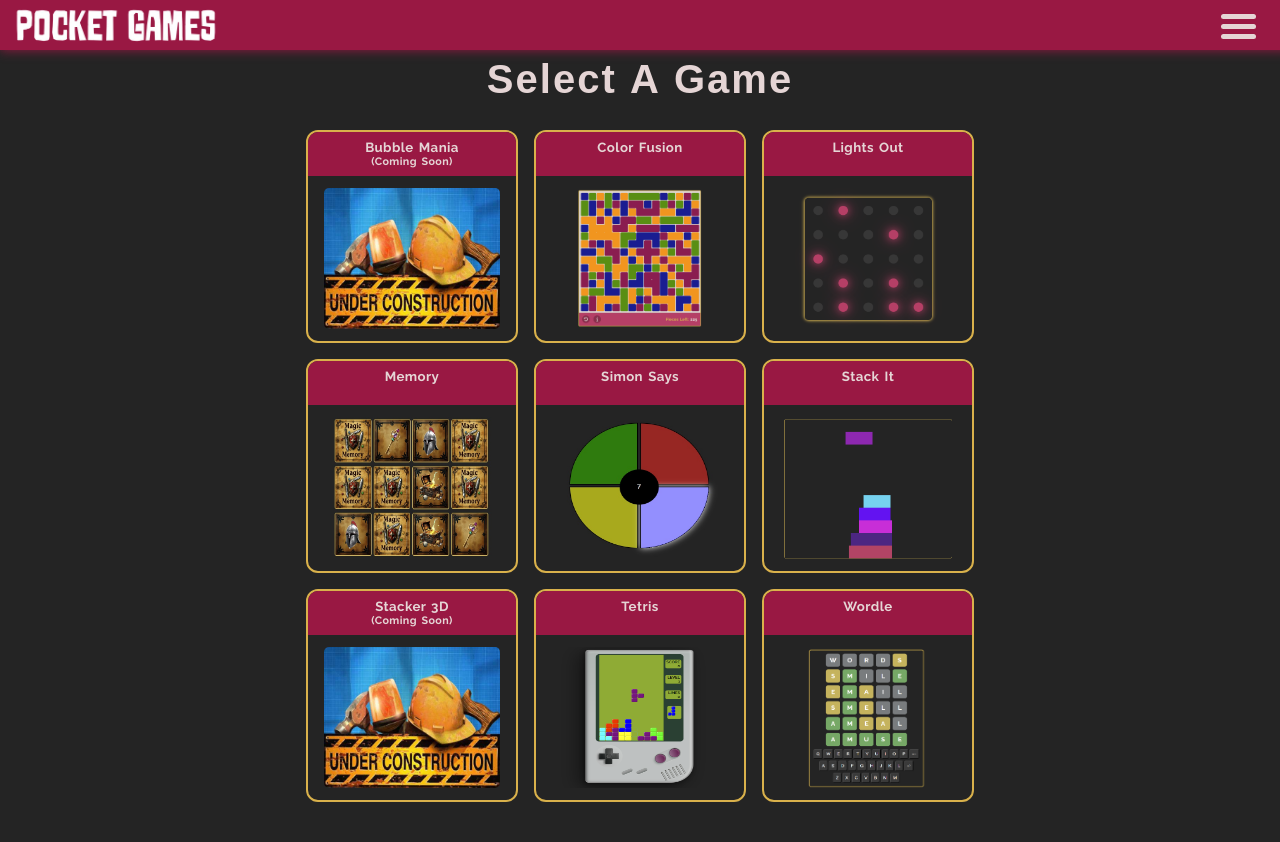
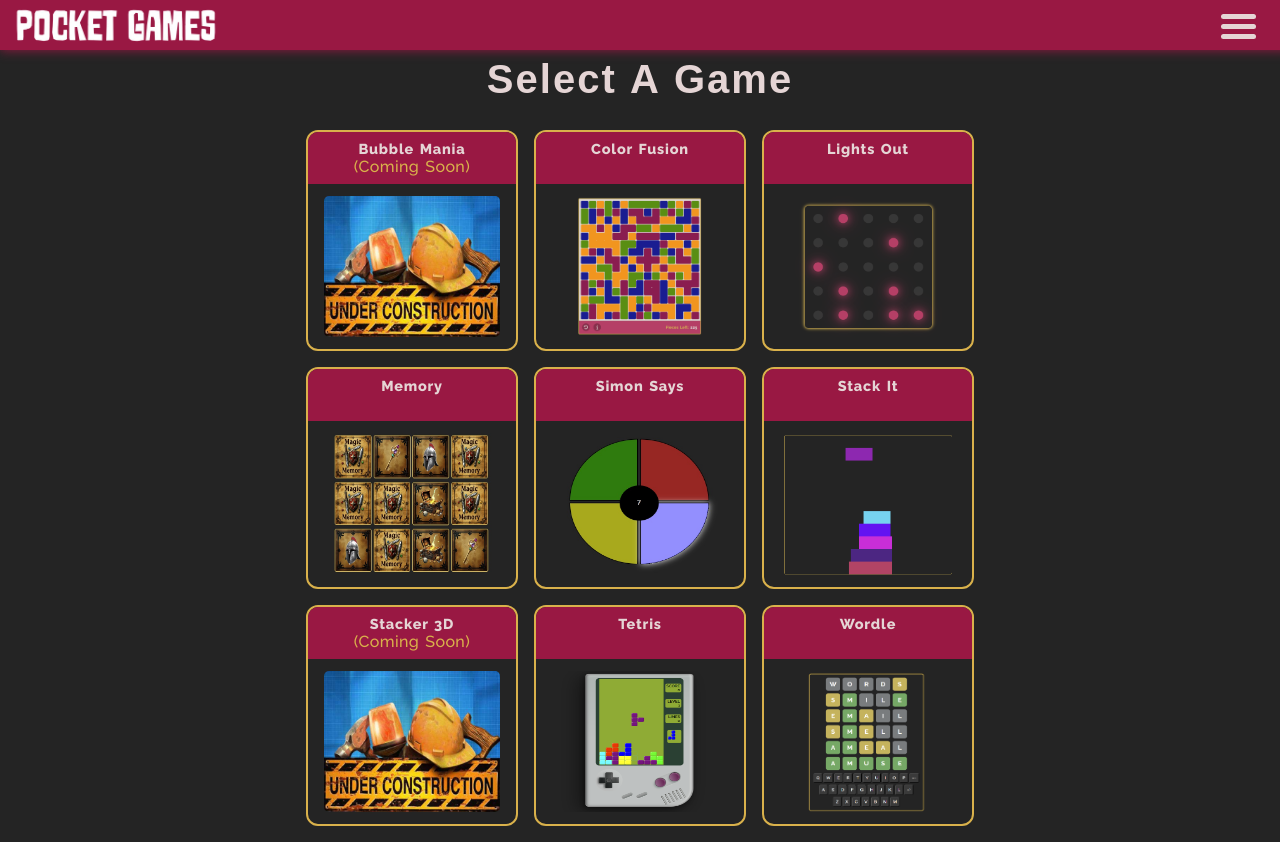
Before and after one commit to cgbridgewater/PocketGames, a React (Vite) app in the folder client/: page /games in a window 1280 px wide. Before the commit the page ends 818 px from the top, so only its background shows below. Built offline with nearby package versions, Linux system fonts and the light colour scheme; a web font is replaced by a local one.

Commit message:
accessibility changes

```diff
--- a/client/src/components/GameCards/GameCard.jsx
+++ b/client/src/components/GameCards/GameCard.jsx
@@ -15,11 +15,11 @@ function GameCard ({ to, text, image, status }) {
     return (
         <Link className="game_card" to={to} >
             <div className="game_card_title">
-                <h5>{text}</h5>
-                {statusText && <h6>{statusText}</h6>}
+                <p>{text}</p>
+                {statusText && <span>{statusText}</span>}
             </div>
             {/* Game Icon */}
-            <img src={`${image}`} alt={text} />
+            <img src={`${image}`} alt={`${text} Icon`} />
         </Link>
     )
 };
```
